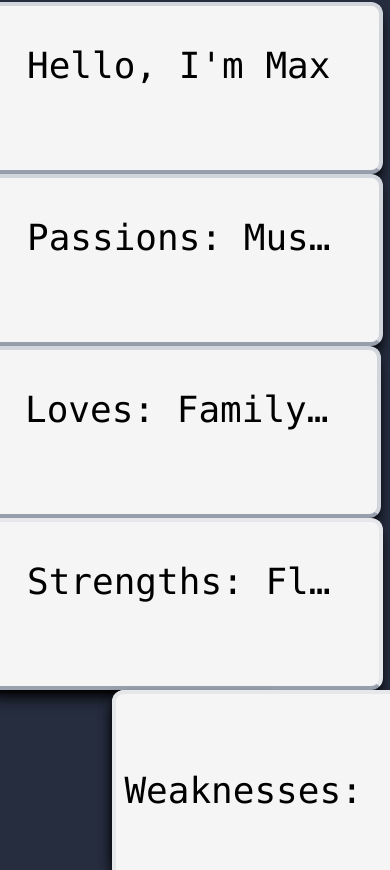
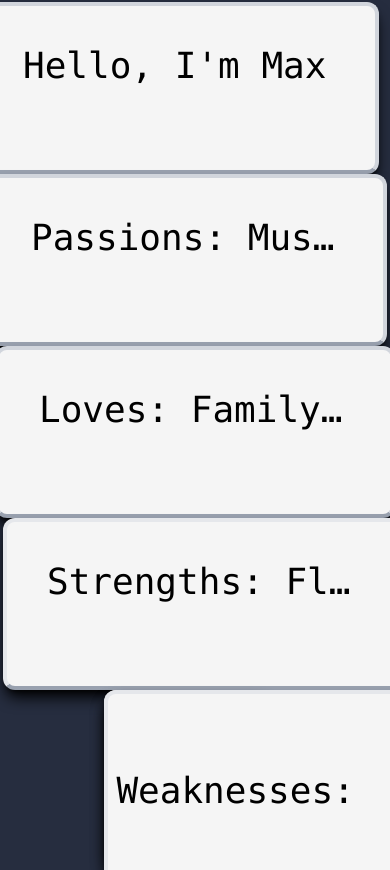
Before and after one commit to mbauerw/personal-website, a React (Vite) app: page / in a window 390 px wide. Shown: the part 1127-1997 px from the top of the page. Built offline with nearby package versions, Linux system fonts and the light colour scheme.

Commit message:
fixed expandables. Decoupled

```diff
--- a/src/components/ExpandableDiv.jsx
+++ b/src/components/ExpandableDiv.jsx
@@ -1,7 +1,18 @@
 import React, {useEffect, useState} from 'react';
 import Photo from './PropPractice';
 
-function ExpandableDiv({index, label, imgId, sendState, isActive}) {
+function ExpandableDiv({
+  index,
+  label,
+  imgId,
+  sendState,
+  isActive,
+  height="xl:h-[95%] h-24",
+  width="xl:w-24 w-[95%] xl:min-w-24",
+  expandedHeight="xl:h-[95%] h-full",
+  expandedWidth="xl:w-full w-[95%]",
+  className}
+  ) {
   const [expanded, setExpanded] = useState(false);
   const [hovered, setHovered] = useState(false);
 
@@ -19,13 +30,13 @@ function ExpandableDiv({index, label, imgId, sendState, isActive}) {
       onClick={toggleExpand}
       onMouseEnter={mouseEnter}
       onMouseLeave={mouseLeave}
-      className={`h-200 min-w-24 transition-all ease-in-out duration-800 outline-1 outline-neutral-200 overflow-hidden cursor-pointer bg-neutral-200 rounded
+      className={`transition-all ease-in-out duration-800 outline-1 outline-neutral-200 overflow-hidden cursor-pointer bg-neutral-200 rounded
         shadow-xl shadow-neutral-400 hover:outline-1 hover:outline-black
-        ${expanded ? 'w-308' : 'w-24'} ${expanded ? 'hover:none' : 'hover:bg-blue-200'}
+        ${expanded ? `${expandedHeight} ${expandedWidth} ` : `${height} ${width}`} ${expanded ? 'hover:none' : 'hover:bg-blue-200'}
         ${expanded ? 'flex flex-col' : ''}
         `}
     >
-      {!expanded && <p className="font-bold [writing-mode:vertical-lr] rotate-180 text-6xl p-4">{label}</p>}
+      {!expanded && <p className="font-bold xl:[writing-mode:vertical-lr] xl:rotate-180 text-6xl p-4">{label}</p>}
       {expanded && <div class="h-1/2 w-400 overflow-hidden"><Photo imgId={imgId}></Photo></div>}
 
       {expanded && <div class="h-1/2 w-full">asdfasdfasdfa</div>}
--- a/src/pages/About.jsx
+++ b/src/pages/About.jsx
@@ -9,6 +9,8 @@ function About({
 
   const [activeButton, setActiveButton] = useState(null);
   const imageIds = ['edUW7cJ', 'jRetXxS', 'KvSDVHD', 'zs7lXPL', 'rfig4mQ', 'GdLn4KT']
+
+  const expandClass = ""
 
   return (
     <div id="about-wrap"
@@ -31,14 +33,15 @@ function About({
       <div className='bg-white -mt-3  z-0 xl:col-span-1 xl:row-span-1 row-span-1 col-span-1 xl:h-[100%] h-2 xl:w-[95%] xl:mr-0 xl:-ml-2 mr-4 ml-4 '>
       </div>
 
-      <div className="h-full w-contains cols-span-1 flex flex-row justify-end items-center
-       gap-3 bg-nonw shadow-md rounded-sm  ">
+      <div className="h-full w-contains cols-span-1 flex lg:flex-row lg:justify-end flex-col justify-start items-center
+       gap-3 bg-none shadow-md rounded-sm  ">
         <ExpandableDiv
           index="1"
           label="History"
           imgId='edUW7cJ'
           isActive={activeButton === "1"}
           sendState={setActiveButton}
+          className="lg:h-200 lg:min-w-24 lg:w-24 w-[95%] h-24"
         ></ExpandableDiv>
 
         <ExpandableDiv
--- a/src/pages/Hero.jsx
+++ b/src/pages/Hero.jsx
@@ -29,28 +29,28 @@ const Hero = forwardRef(({ height = 900, minHeight = 900, className = "" }, ref)
       <div className='col-span-1 relative rounded-sm row-span-1 max-h-[900px] grid grid-cols-1 grid-rows-5 bg-neutral-00/40 w-[95%] h-[95%] lg:min-h-[500px] px-5 justify-self-center content-center lg:justify-center justify-items-center py-5'>
       <p className='group w-1/2 min-w-100 z-1 text-4xl hover:!text-5xl p3 bg-neutral-100 shadow-lg shadow-black antialiased border-gray-300 border-4 border-b-gray-400 p-10 rounded-xl -mt-0
           hover:z-10 hover:w-full hover:overflow-visible hover:-ml-6 hover:whitespace-normal hover:min-h-50 hover:h-
-          lg:-ml-32 lg:mr-0 -ml-3 mr-3 truncate transition-all duration-1000 '>
+          lg:-ml-32 lg:mr-0 -ml-4 mr-4 truncate transition-all duration-1000 '>
           Hello, I'm  <a className="group-hover:text-blue-800 group-hover:font-semibold group-hover:text-7xl transition-all duration-400"> Max </a>
           </p>
         <p className='group w-1/2 min-w-100 z-1 p3 text-4xl bg-neutral-100 shadow-lg shadow-black antialiased border-gray-300 border-4 border-b-gray-400 p-10 rounded-xl
           hover:z-11 hover:w-full hover:!text-5xl hover:overflow-visible hover:w-full hover:-ml-2  hover:whitespace-normal hover:min-h-60 sm:hover:h-100 md:hover:h-80 lg:hover:h-60 hover:h-140 hover:p-4
-          lg:-ml-16 lg:mr-4 lg:-mt-8 -ml-3 mr-3 truncate transision-all duration-1000  '>
+          lg:-ml-16 lg:mr-4 lg:-mt-8 -ml-2 mr-2 truncate transision-all duration-1000  '>
           Passions: <a className="group-hover:underline group-hover:text-red-600">Music</a>, learning, <Link to="/portfolio" className="group-hover:underline group-hover:decoration-wavy group-hover:text-emerald-500 transision-all duration-500">web development</Link>, reading,
           guitar (electric == classical), piano, tennis, greek yogurt
           </p>
         <p className='group w-1/2 min-w-100 max-h-55 z-2  p3 text-4xl hover:!text-5xl bg-neutral-100 shadow-lg shadow-black antialiased border-gray-300 border-4 border-b-gray-400 p-10 rounded-xl
           hover:z-12 hover:w-full hover:z-10 hover:w-full hover:overflow-visible hover:whitespace-normal hover:max-h-55 hover:max-h-60 hover:h-60
-          lg:-ml-0 lg:mr-8 lg:-mt-8 ml-1 mr-8 truncate transision-all duration-1000'>
+          lg:-ml-0 lg:mr-8 lg:-mt-8 ml-0 mr-0 truncate transision-all duration-1000'>
             Loves: Family, Friends, Pets
           </p>
-        <p className='relative w-1/2 min-w-100 z-3 hover:z-10 p3 text-4xl hover:!text-5xl bg-neutral-100 shadow-lg shadow-black antialiased border-gray-200 border-4 border-b-gray-400 rounded-xl w-1/2 col-span-1 p-10  -ml-3 mr-3 truncate
+        <p className='relative w-1/2 min-w-100 z-3 hover:z-10 p3 text-4xl hover:!text-5xl bg-neutral-100 shadow-lg shadow-black antialiased border-gray-200 border-4 border-b-gray-400 rounded-xl w-1/2 col-span-1 p-10  truncate
         hover:z-13 hover:w-full hover:overflow-visible hover:whitespace-normal hover:h-80 sm:hover:h-70 md:hover:h-60 lg:hover:h-55 hover:pt-5
-        lg:ml-0 lg:mr-0 lg:-mt-8 truncate transision-all duration-1000
+        lg:ml-0 lg:mr-0 lg:-mt-8 ml-2 -mr-2  truncate transision-all duration-1000
         '>
           Strengths: Flexibility, creativity, determination, patience
         </p>
         <div className='relative z-3 transision:all duration-1000 p3 w-1/2 text-4xl bg-neutral-100 shadow-lg shadow-black antialiased rounded-xl row-span-1 col-span-1 lg:-mt-8 lg:ml-4 lg:-mr-4
-         hover:z-10 hover:w-full'>
+         hover:z-10 hover:w-full -ml-2 mr-2'>
           {!hovered ? (
             <p className='absolute z-3 min-w-100 min-h-55 hover:z-10 p3 text-4xl hover:!text-5xl bg-neutral-100 shadow-lg shadow-black antialiased border-gray-200 border-4 border-b-gray-400 rounded-xl w-full h-full p-2
               hover:z-14 hover:w-full hover:overflow-visible hover:whitespace-normal hover:h-55 hover:-ml-0 hover:mr-8
```
